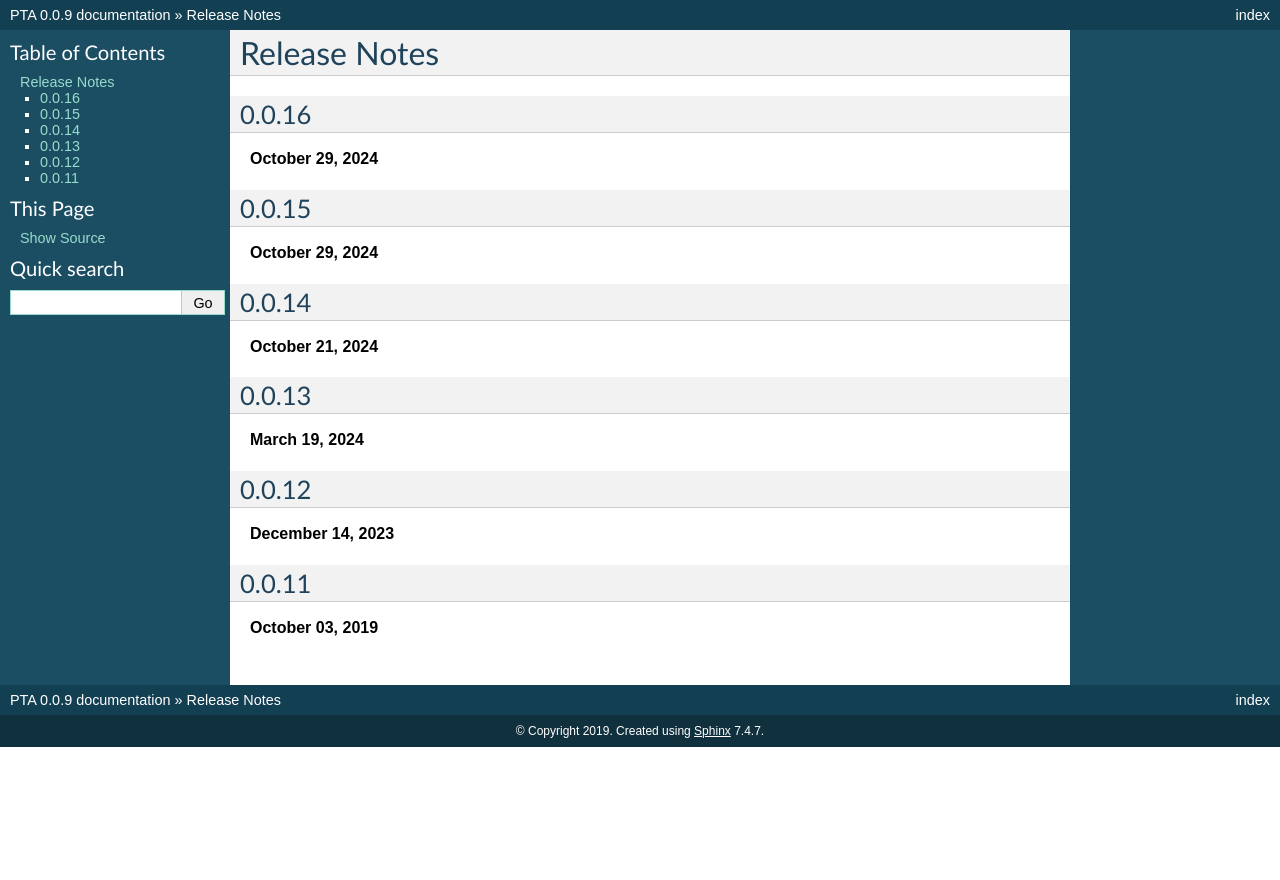
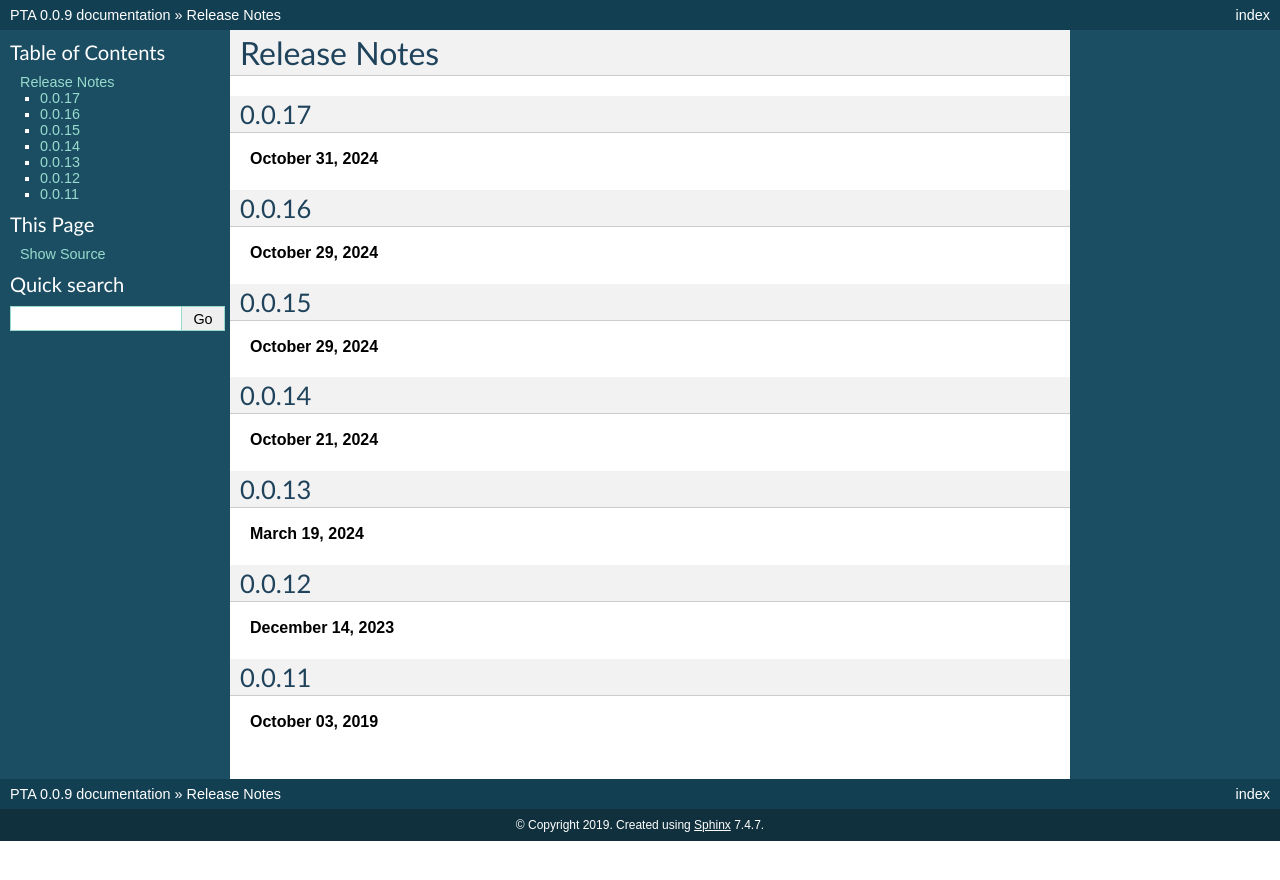
Before and after one commit to isaacovercast/PTA, a Sphinx documentation site: the page built from docs/releasenotes.rst, in a window 1280 px wide. Shown: the top 880 px of the page. Built offline with Sphinx 7.4.7, drawn with Linux system fonts in a browser that asks for light colours.

Commit message:
"Updating PTA/__init__.py to version - 0.0.17

```diff
--- a/PTA/__init__.py
+++ b/PTA/__init__.py
@@ -1,7 +1,7 @@
 """
 PTA - Phylogeographic Temporal Analysis
 """
-__version__ = "0.0.16"
+__version__ = "0.0.17"
 __author__ = "Isaac Overcast"
 
 ## Possible values for __loglevel__: "DEBUG"  "INFO"  "WARN"  "ERROR"
--- a/docs/releasenotes.rst
+++ b/docs/releasenotes.rst
@@ -2,6 +2,10 @@
 
 Release Notes
 =============
+
+0.0.17
+------
+**October 31, 2024**
 
 0.0.16
 ------
```
